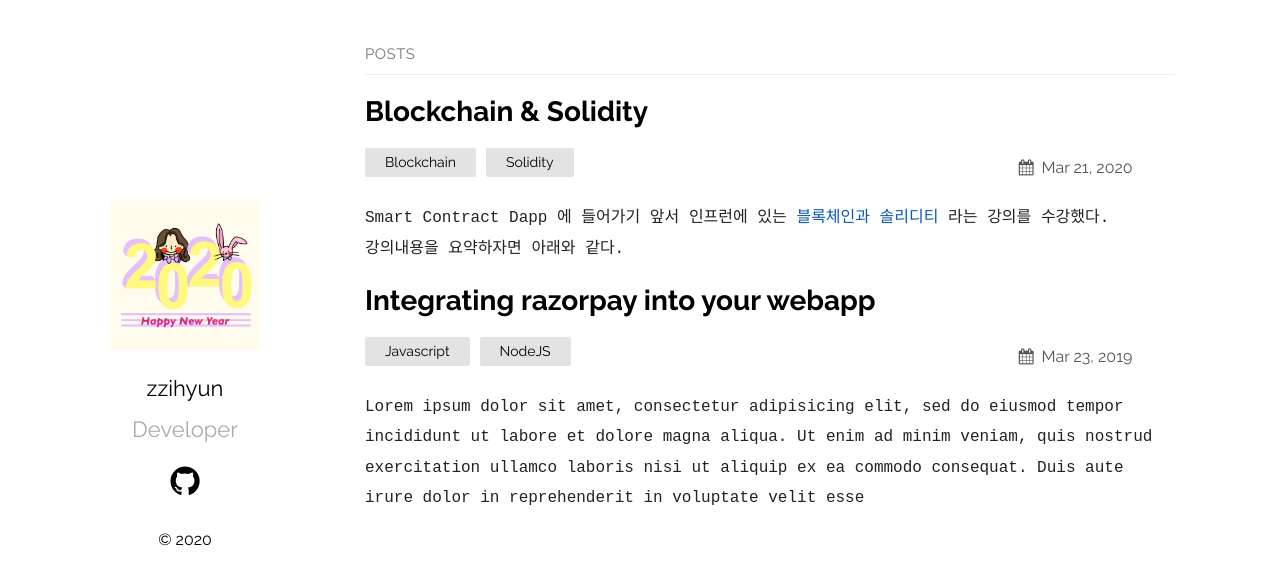
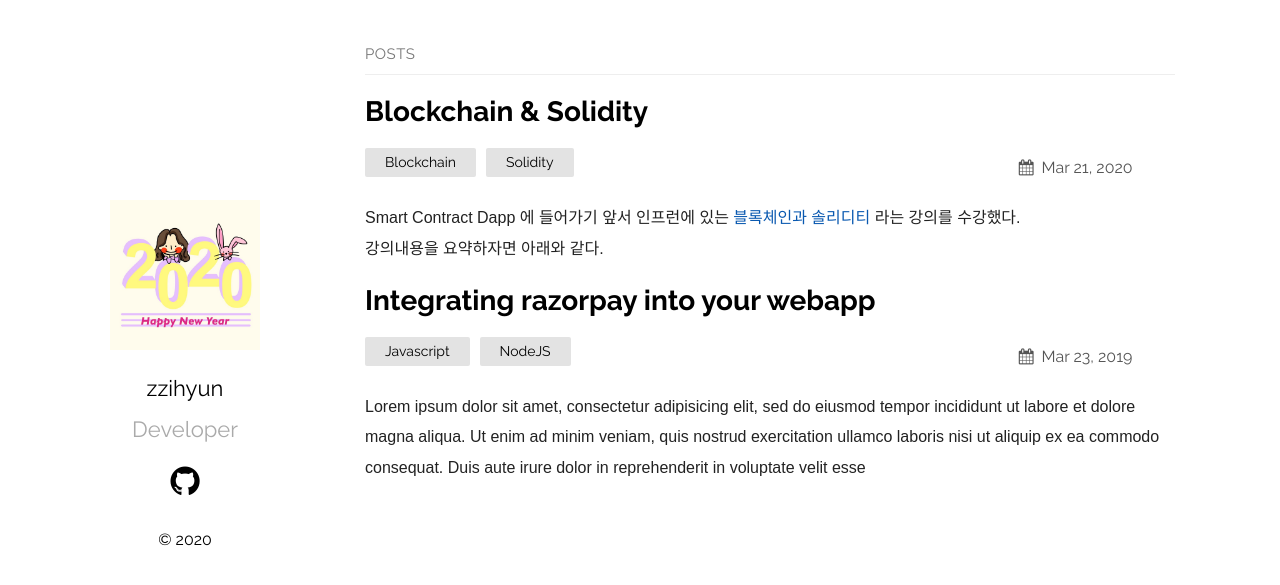
Before and after one commit to jhhhj1002/jhhhj1002.github.io, a Jekyll site: the page built from index.md, in a window 1280 px wide. Shown: the top 585 px of the page. Built offline with Jekyll 4.4.1, drawn with Linux system fonts in a browser that asks for light colours.

Commit message:
Update plain.scss

```diff
--- a/_sass/plain.scss
+++ b/_sass/plain.scss
@@ -217,7 +217,7 @@ main {
   padding-left: 30px;
 }
 .post {
-  font-family: Monospace;
+  font-family: 'Nanum Gothic',sans-serif ;
   font-weight: 300;
   color: #222;
   line-height: 1.9em;
```
